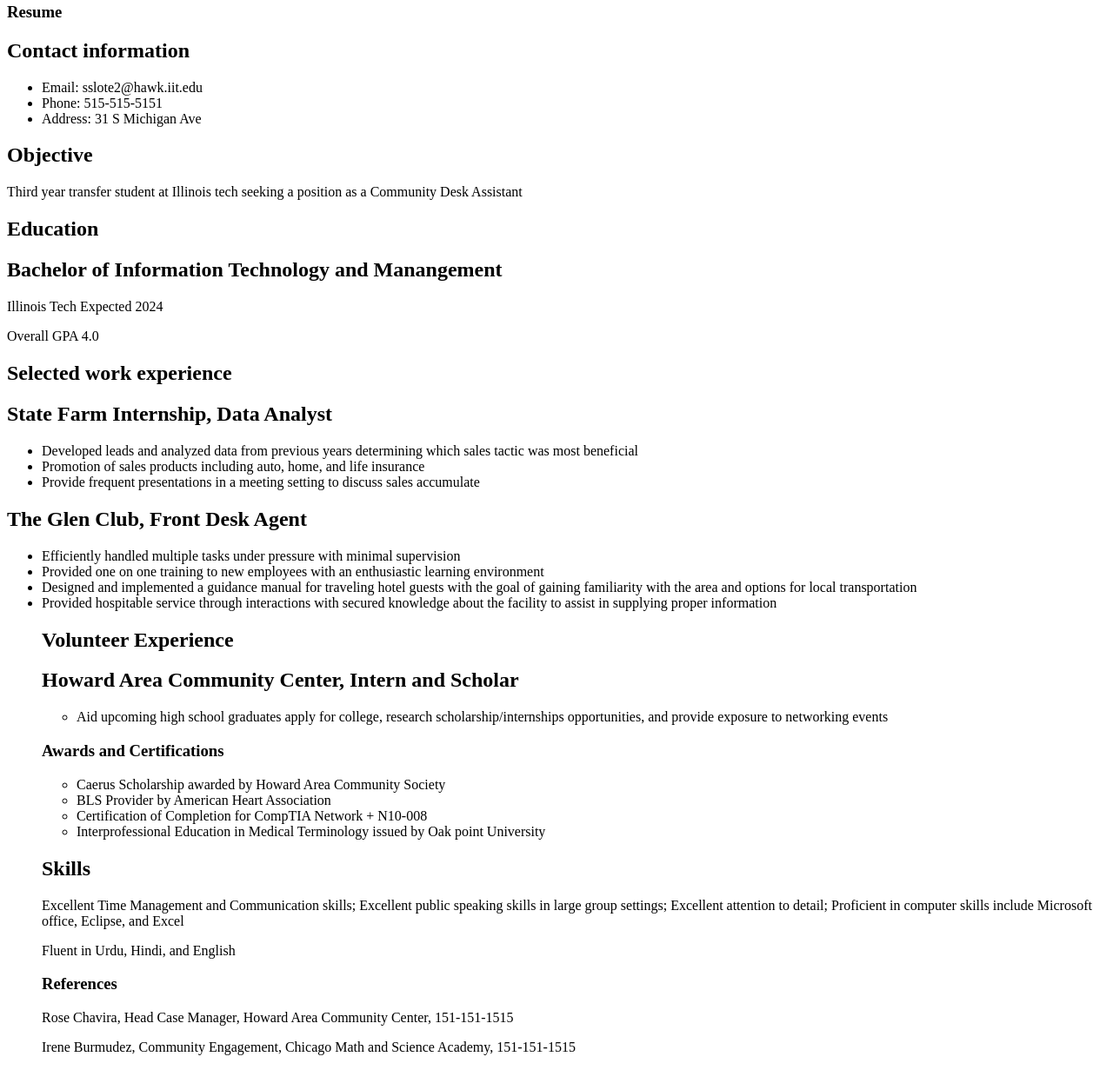
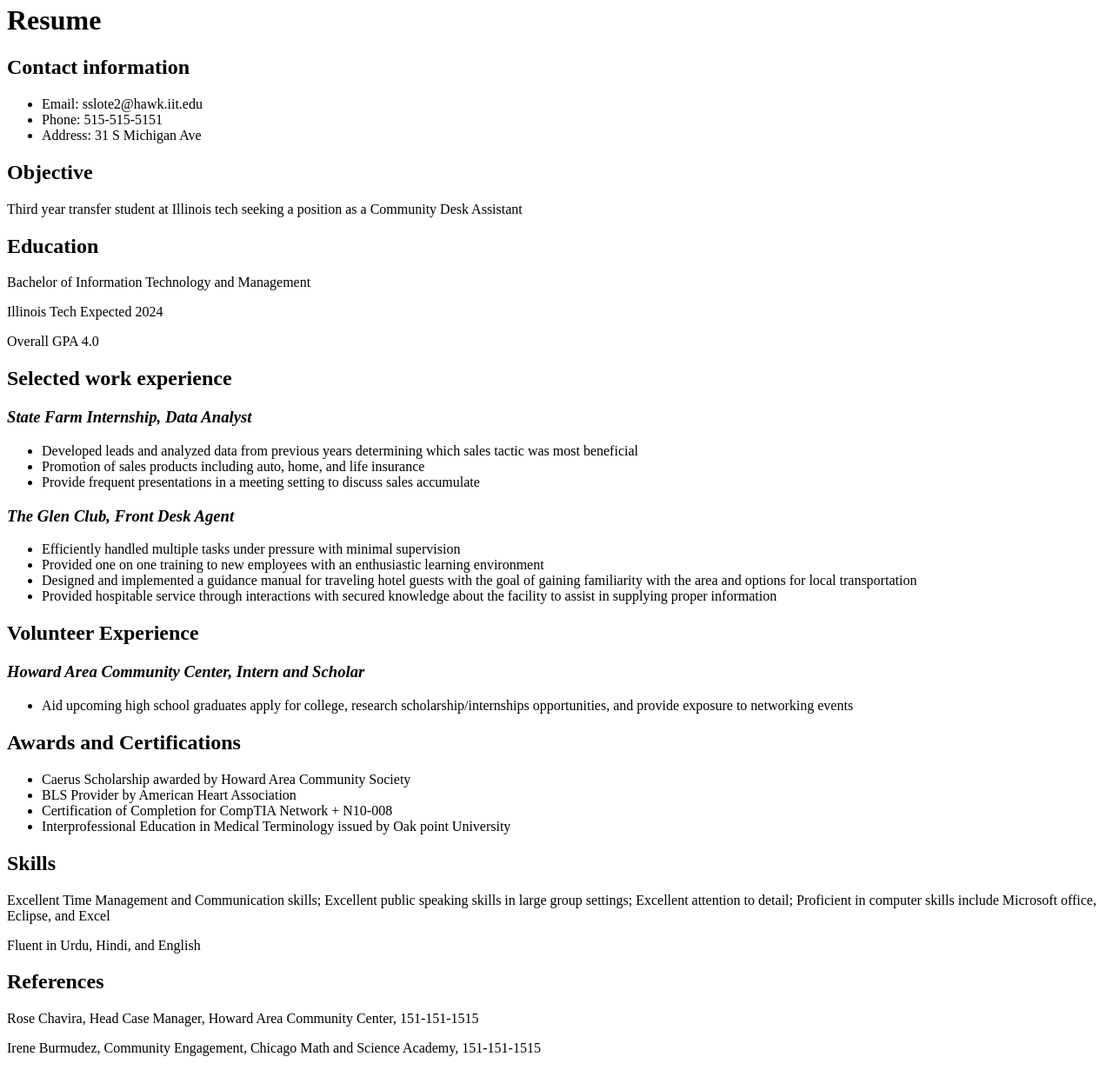
Before and after one commit to sabaslote/project1, a plain HTML site: page index.html in a window 1280 px wide. Shown: the part 86-1317 px from the top of the page at 87% size. Drawn offline with Linux system fonts and the light colour scheme.

Commit message:
correction of headers and organization

```diff
--- a/index.html
+++ b/index.html
@@ -14,7 +14,7 @@
        </ul>
      </nav>
    </header>
-  <h3>Resume</h3>
+  <h1>Resume</h1>
   <h2>Contact information</h2>
   <ul>
     <li>Email: sslote2@hawk.iit.edu</li>
@@ -24,28 +24,29 @@
   <h2>Objective</h2>
   <p>Third year transfer student at Illinois tech seeking a position as a Community Desk Assistant</p>
   <h2>Education</h2>
-  <h2>Bachelor of Information Technology and Manangement</h2>
+  <p>Bachelor of Information Technology and Management</p>
   <p> Illinois Tech Expected 2024</p>
   <p> Overall GPA 4.0</p>
   <h2>Selected work experience</h2>
-  <h2>State Farm Internship, Data Analyst</h2>
+  <h3><em>State Farm Internship, Data Analyst</em></h3>
   <ul>
     <li>Developed leads and analyzed data from previous years determining which sales tactic was most beneficial</li>
     <li>Promotion of sales products including auto, home, and life insurance</li>
 	<li>Provide frequent presentations in a meeting setting to discuss sales accumulate</li>
   </ul>
-  <h2>The Glen Club, Front Desk Agent </h2>
+  <h3><em>The Glen Club, Front Desk Agent</em></h3>
   <ul>
     <li>Efficiently handled multiple tasks under pressure with minimal supervision</li>
 	<li>Provided one on one training to new employees with an enthusiastic learning environment</li>
 	<li>Designed and implemented a guidance manual for traveling hotel guests with the goal of gaining familiarity with the area and options for local transportation</li>
 	<li>Provided hospitable service through interactions with secured knowledge about the facility to assist in supplying proper information</li>
+  </ul>
   <h2>Volunteer Experience</h2>
-  <h2>Howard Area Community Center, Intern and Scholar</h2>
+  <h3><em>Howard Area Community Center, Intern and Scholar</em></h3>
   <ul>
     <li>Aid upcoming high school graduates apply for college, research scholarship/internships opportunities, and provide exposure to networking events</li>
   </ul>
-  <h3>Awards and Certifications</h3>
+  <h2>Awards and Certifications</h2>
   <ul>
     <li>Caerus Scholarship awarded by Howard Area Community Society</li>
 	<li>BLS Provider by American Heart Association</li>
@@ -55,7 +56,7 @@
   <h2>Skills</h2>
   <p>Excellent Time Management and Communication skills; Excellent public speaking skills in large group settings; Excellent attention to detail; Proficient in computer skills include Microsoft office, Eclipse, and Excel</p>
   <p>Fluent in Urdu, Hindi, and English</p>
-  <h3>References</h3>
+  <h2>References</h2>
   <p>Rose Chavira, Head Case Manager, Howard Area Community Center, 151-151-1515</p>
   <p>Irene Burmudez, Community Engagement, Chicago Math and Science Academy, 151-151-1515</p>
 </body>
```
